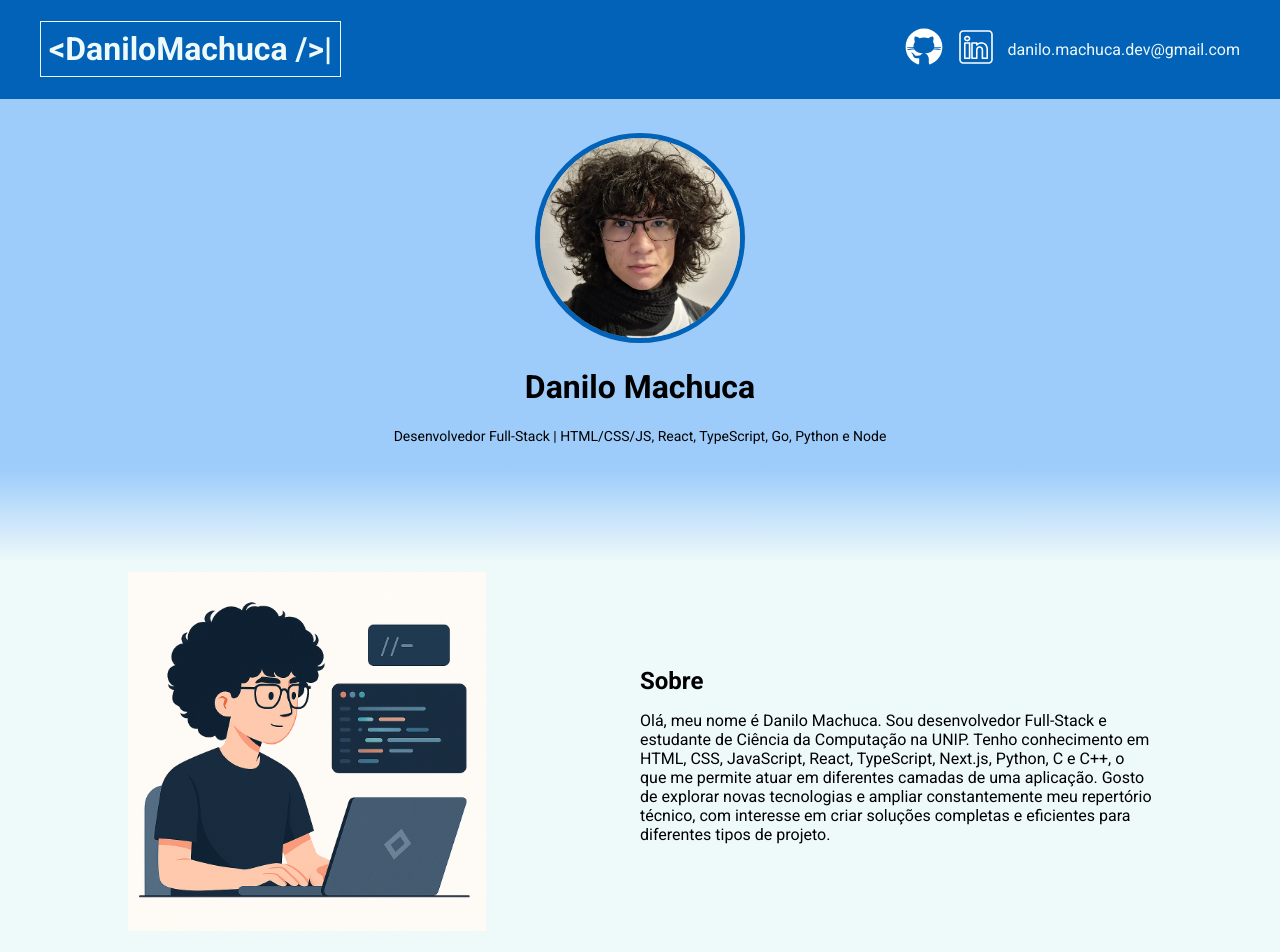
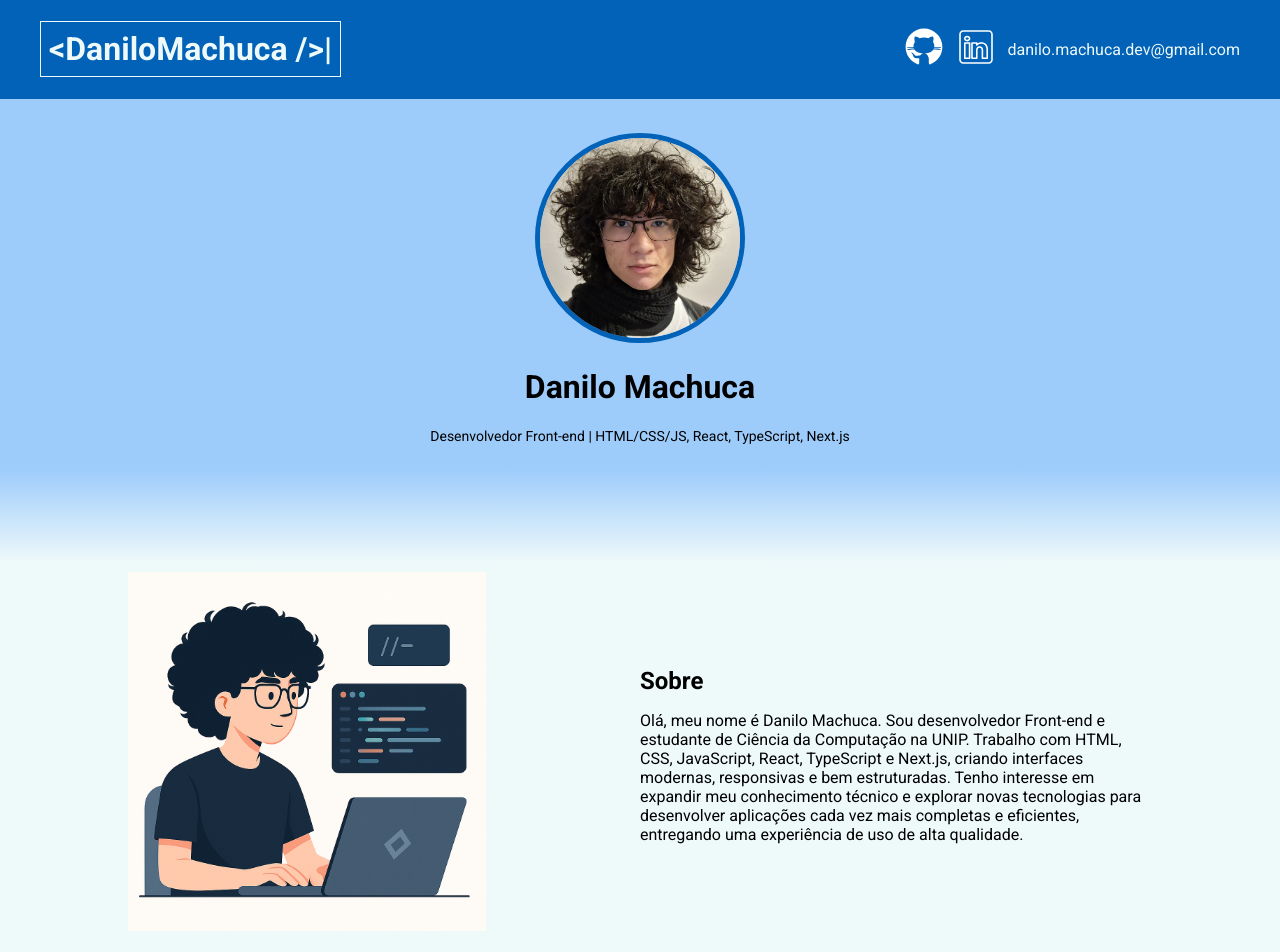
Before and after one commit to DaniloMachuca/portifolio, a React (Vite) app: page / in a window 1280 px wide. Shown: the top 952 px of the page. Built offline with nearby package versions, Linux system fonts and the light colour scheme; no server answers.

Commit message:
fix focando em ser front-end

```diff
--- a/src/App.tsx
+++ b/src/App.tsx
@@ -33,13 +33,13 @@ function App() {
         <>
           <Title fontSize={24}>Sobre</Title>
           <p>
-            Olá, meu nome é Danilo Machuca. Sou desenvolvedor Full-Stack e
-            estudante de Ciência da Computação na UNIP. Tenho conhecimento em
-            HTML, CSS, JavaScript, React, TypeScript, Next.js, Python, C e C++,
-            o que me permite atuar em diferentes camadas de uma aplicação. Gosto
-            de explorar novas tecnologias e ampliar constantemente meu
-            repertório técnico, com interesse em criar soluções completas e
-            eficientes para diferentes tipos de projeto.
+            Olá, meu nome é Danilo Machuca. Sou desenvolvedor Front-end e
+            estudante de Ciência da Computação na UNIP. Trabalho com HTML, CSS,
+            JavaScript, React, TypeScript e Next.js, criando interfaces
+            modernas, responsivas e bem estruturadas. Tenho interesse em
+            expandir meu conhecimento técnico e explorar novas tecnologias para
+            desenvolver aplicações cada vez mais completas e eficientes,
+            entregando uma experiência de uso de alta qualidade.
           </p>
         </>
       </Section>
@@ -47,13 +47,11 @@ function App() {
         <>
           <Title fontSize={24}>Como eu Trabalho</Title>
           <p>
-            Como desenvolvedor, priorizo performance, acessibilidade e código
-            limpo em todas as camadas da aplicação. Desenvolvo e integro APIs,
-            aplico boas práticas de arquitetura e manutenção de software e
+            Nos meus projetos, priorizo performance, acessibilidade e código
+            limpo. Integro APIs REST, aplico boas práticas de desenvolvimento e
             utilizo testes automatizados com Jest e Cypress para garantir
-            estabilidade e confiabilidade. Meu foco é entregar soluções
-            completas, eficientes para o cliente e com uma experiência agradável
-            para o usuário final.
+            estabilidade e confiabilidade. Busco sempre criar aplicações que
+            sejam eficientes para o cliente e agradáveis para o usuário final.
           </p>
         </>
       </Section>
--- a/src/components/Profile/index.tsx
+++ b/src/components/Profile/index.tsx
@@ -6,10 +6,7 @@ const Profile = () => {
     <S.Container>
       <img src={profilePic} alt="Danilo Machuca" />
       <h1>Danilo Machuca</h1>
-      <h4>
-        Desenvolvedor Full-Stack | HTML/CSS/JS, React, TypeScript, Go, Python e
-        Node
-      </h4>
+      <h4>Desenvolvedor Front-end | HTML/CSS/JS, React, TypeScript, Next.js</h4>
     </S.Container>
   )
 }
```
Also changed, not shown: 1 other file (tests, documents, lock files or other folders).
